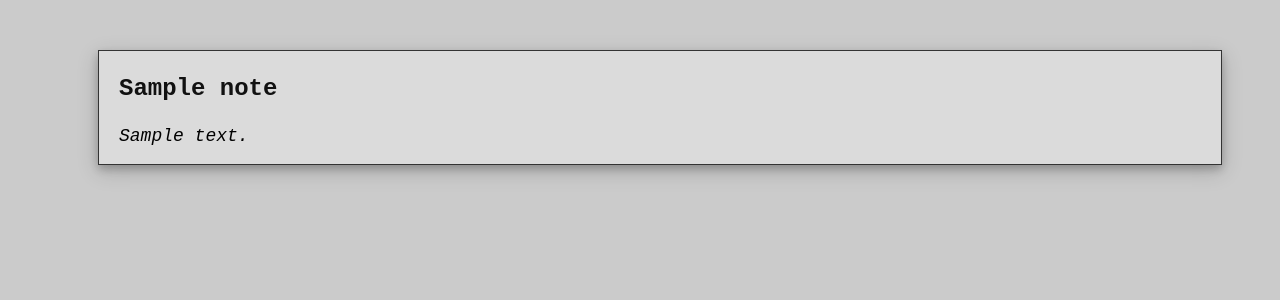
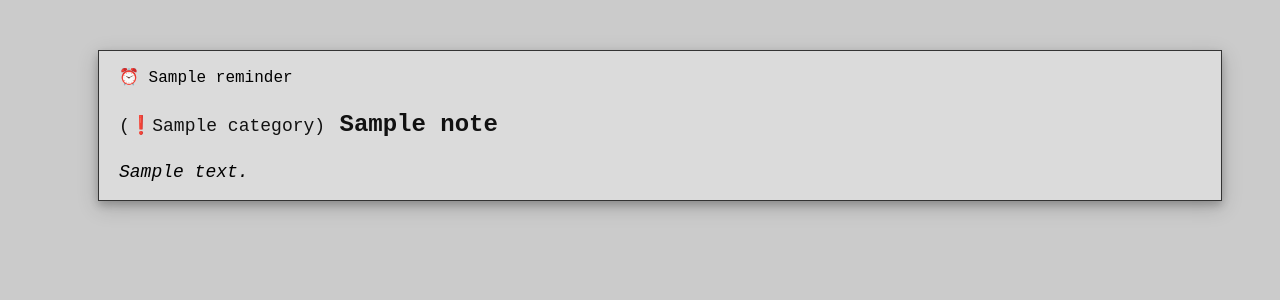
Before and after one commit to WonderliP/notes_app, a Django app: template notes_app/templates/index.html in a window 1280 px wide. Shown: the top 300 px of the page. Run offline with Django 3.2, Linux system fonts and the light colour scheme; the template is opened without the code that fills it: most values are stand-ins (such as "Sample title", 1, 10 or a date in 2020).

Commit message:
Add files via upload

```diff
--- a/notes_app/static/css/styles.css
+++ b/notes_app/static/css/styles.css
@@ -21,6 +21,10 @@ body {
     color: #111;
 }
 
+.note-title span {
+    font-size: 18px;
+}
+
 .note-content {
     font-size: 18px;
     font-style: italic;
--- a/notes_app/templates/index.html
+++ b/notes_app/templates/index.html
@@ -11,8 +11,11 @@
 <ul class="notes-list">
     {% for note in notes %}
     <li class="notes-element">
-        <h3 class="note-title">{{ note.title }}</h3>
-        <p class="note-content">{{ note.content }}</p>
+        {% if note.reminder %}
+            <p>⏰ {{ note.reminder }}</p>
+        {% endif %}
+        <p class="note-title"><span>(❗{{ note.category.title }})</span> <strong>{{ note.title }}</strong></p>
+        <p class="note-content">{{ note.text }}</p>
     </li>
     {% endfor %}
 </ul>
```
Also changed, not shown: notes_app/notes/models.py (+16 -0 lines), notes_app/notes/views.py (+3 -19 lines), notes_app/notes_app/settings.py (+1 -6 lines), notes_app/db.sqlite3, notes_app/notes/migrations/0001_initial.py (added).
